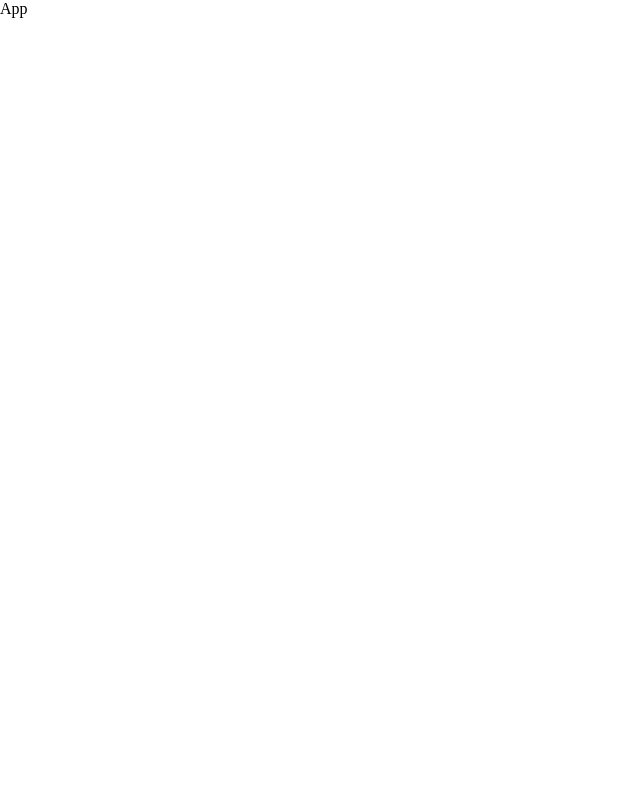
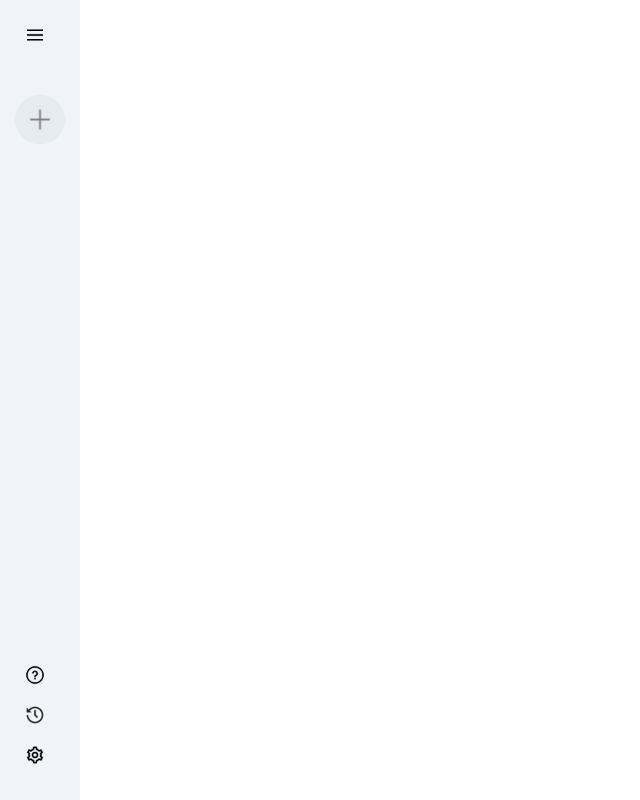
Before and after one commit to furkan-dogu/gemini-clone, a React (Vite) app: page / in a window 1280 px wide. Shown: the whole page, without its empty margins (0-640 px from the left). Built offline with nearby package versions, Linux system fonts and the light colour scheme.

Commit message:
sidebar oluşturuldu

```diff
--- a/src/App.jsx
+++ b/src/App.jsx
@@ -1,8 +1,11 @@
 import React from 'react'
+import Sidebar from './components/Sidebar'
 
 const App = () => {
   return (
-    <div>App</div>
+    <>
+      <Sidebar />
+    </>
   )
 }
 
--- /dev/null
+++ b/src/components/Sidebar.jsx
@@ -0,0 +1,49 @@
+import { useState } from "react";
+import { assets } from "../helpers/assets";
+
+const Sidebar = () => {
+  const [open, setOpen] = useState(false);
+
+  return (
+    <div className="sidebar">
+      <div className="top">
+        <img
+          className="menu"
+          src={assets.menu_icon}
+          alt="menu_icon"
+          onClick={() => setOpen(!open)}
+        />
+        <div className="new-chat">
+          <img src={assets.plus_icon} alt="plus_icon" />
+          {open ? <p>New Chat</p> : null}
+        </div>
+        {open ? (
+          <div className="recent">
+            <p className="recent__title">Recent</p>
+            <div className="recent__entry">
+              <img src={assets.message_icon} alt="message_icon" />
+              <p>What is react ...</p>
+            </div>
+          </div>
+        ) : null}
+      </div>
+
+      <div className="bottom">
+        <div className="bottom__item recent__entry">
+          <img src={assets.question_icon} alt="question_icon" />
+          {open ? <p>Help</p> : null}
+        </div>
+        <div className="bottom__item recent__entry">
+          <img src={assets.history_icon} alt="history_icon" />
+          {open ? <p>Activity</p> : null}
+        </div>
+        <div className="bottom__item recent__entry">
+          <img src={assets.setting_icon} alt="setting_icon" />
+          {open ? <p>Settings</p> : null}
+        </div>
+      </div>
+    </div>
+  );
+};
+
+export default Sidebar;
--- a/src/main.jsx
+++ b/src/main.jsx
@@ -1,7 +1,7 @@
 import React from 'react'
 import ReactDOM from 'react-dom/client'
 import App from './App.jsx'
-import "./scss/main.scss"
+import "./scss/index.scss"
 
 ReactDOM.createRoot(document.getElementById('root')).render(
   <React.StrictMode>
--- a/src/scss/base/_reset.scss
+++ b/src/scss/base/_reset.scss
@@ -1,5 +1,8 @@
+@import url('https://fonts.googleapis.com/css2?family=Outfit:wght@100..900&display=swap');
+
 * {
     padding: 0;
     margin: 0;
     box-sizing: border-box;
+    font-family: "Outfit", sans-serif;
 }
--- /dev/null
+++ b/src/scss/components/_sidebar.scss
@@ -0,0 +1,67 @@
+
+.sidebar {
+    min-height: 100vh;
+    display: inline-flex;
+    flex-direction: column;
+    justify-content: space-between;
+    background-color: #f0f4f9;
+    padding: 25px 15px;
+
+    img {
+        width: 20px;
+    }
+
+    .top {
+        .menu {
+            display: block;
+            margin-left: 10px;
+            cursor: pointer;
+        }
+
+        .new-chat {
+            margin-top: 50px;
+            display: inline-flex;
+            align-items: center;
+            gap: 10px;
+            padding: 10px 15px;
+            background-color: #e6eaf1;
+            border-radius: 50px;
+            font-size: 14px;
+            color: gray;
+            cursor: pointer;
+        }
+    }
+
+    .recent {
+        display: flex;
+        flex-direction: column;
+
+        &__title {
+            margin: 30px 0 20px;
+        }
+
+        &__entry {
+            display: flex;
+            align-items: start;
+            gap: 10px;
+            padding: 10px 40px 10px 10px;
+            border-radius: 50px;
+            color: #282828;
+            cursor: pointer;
+
+            &:hover {
+                background-color: #e2e6eb;
+            }
+        }
+    }
+
+    .bottom {
+        display: flex;
+        flex-direction: column;
+
+        &__item {
+            padding-right: 10px;
+            cursor: pointer;
+        }
+    }
+}
--- a/src/scss/main.scss
+++ b/src/scss/index.scss
@@ -1,4 +1,5 @@
 @use "./base/reset";
+@use "./components/sidebar";
 
 #root {
     min-height: 100vh;
```
